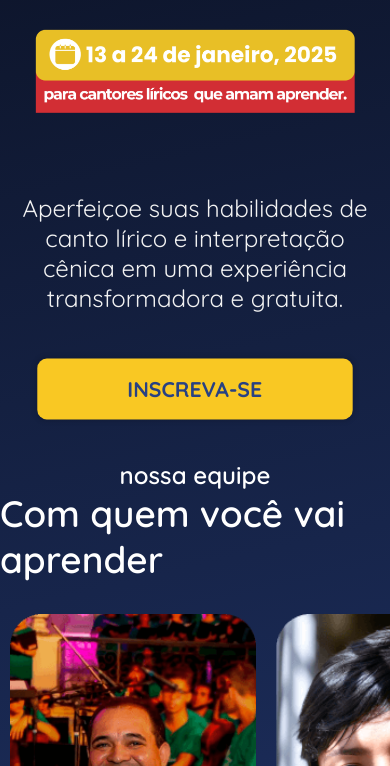
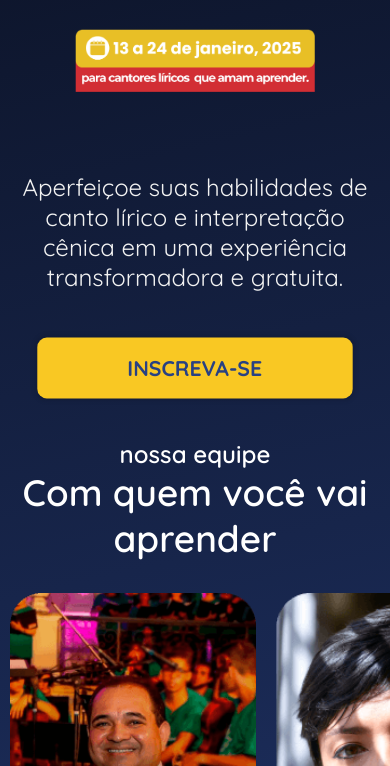
Before and after one commit to Miguelpenha/Oficina-de-Opera-do-Recife, a plain HTML site: page index.html in a window 390 px wide. Shown: the part 334-1100 px from the top of the page. Drawn offline with Linux system fonts and the light colour scheme.

Commit message:
Update style.css

```diff
--- a/style.css
+++ b/style.css
@@ -108,6 +108,7 @@ main>.team>.description {
     color: #FFFFFF;
     font-weight: 600;
     font-size: 2.3em;
+    text-align: center;
     align-self: center;
 }
 
@@ -196,6 +197,8 @@ footer>.description {
     }
 
     main>.parts>.left>.date {
+        width: 15em;
+        max-width: 80%;
         align-self: center;
     }
 
```
